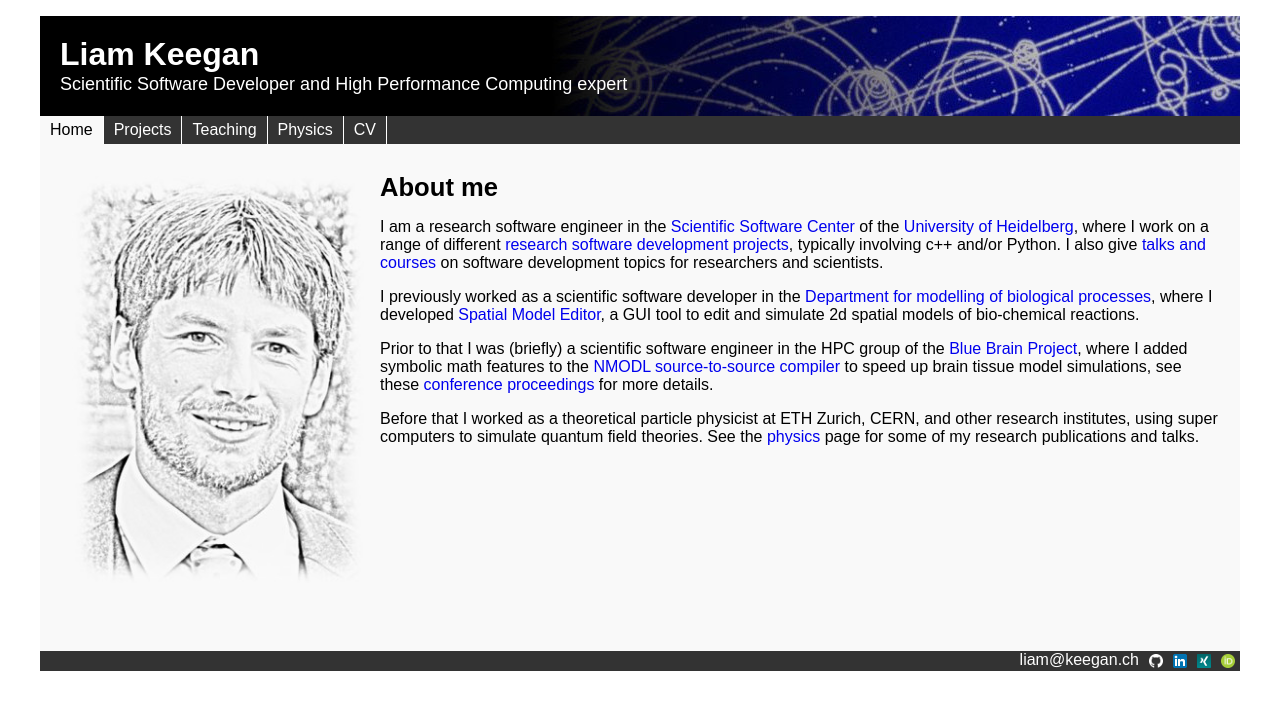
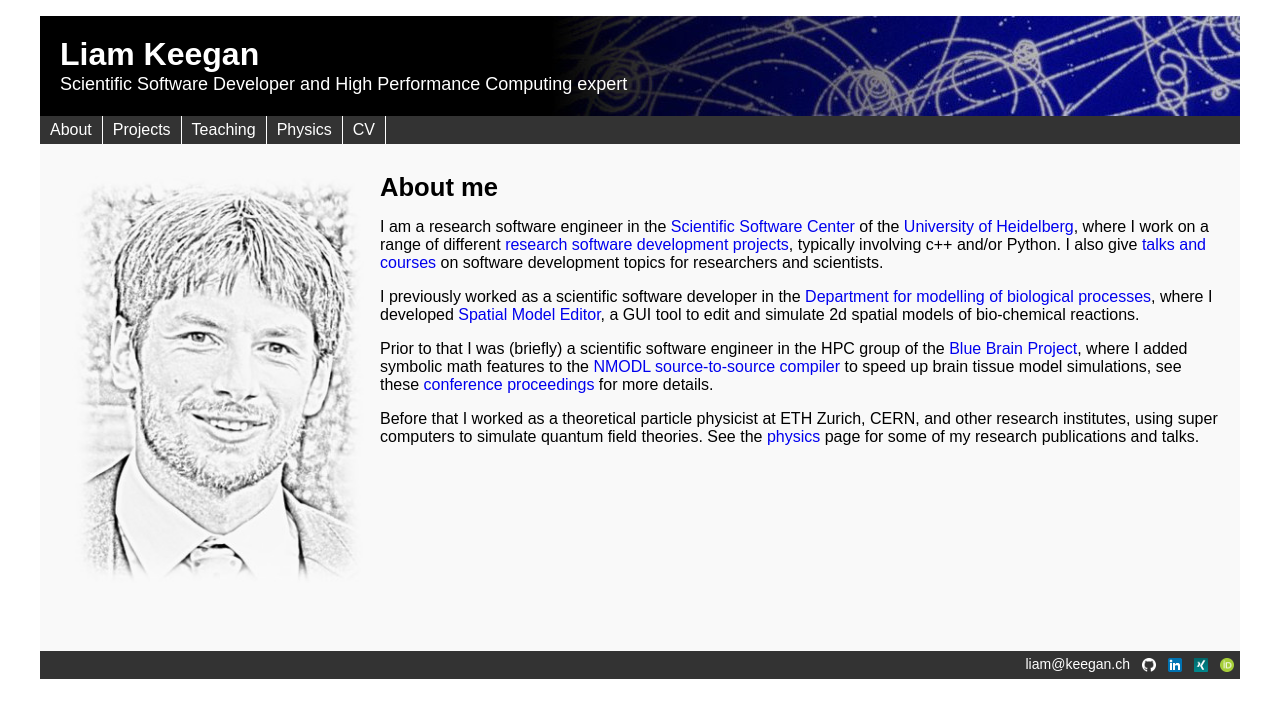
Before and after one commit to lkeegan/lkeegan.github.io, a Jekyll site: the page built from index.md, in a window 1280 px wide. Shown: the top 718 px of the page. Built offline with Jekyll 4.4.1, drawn with Linux system fonts in a browser that asks for light colours.

Commit message:
make footer height match navbar, change Home->About

```diff
--- a/_layouts/default.html
+++ b/_layouts/default.html
@@ -1,6 +1,6 @@
 ---
 navbar_pages:
-  - title: Home
+  - title: About
     url: index
   - title: Projects
     url: projects
--- a/css/layout.css
+++ b/css/layout.css
@@ -40,6 +40,7 @@ body {
 
 #navigation {
   float: left;
+  height: 28px;
   width: 100%;
   background: #333;
 }
@@ -145,17 +146,17 @@ body {
   bottom: 0;
   background: #333;
   text-align: right;
-  height: 20px;
+  height: 28px;
   width: 100%;
-  line-height: 16px;
-  font-size: 16px;
+  line-height: 14px;
+  font-size: 14px;
   color: #fff;
 }
 
 #footer a {
   display: block;
   float: right;
-  padding: 1px 5px 1px 5px;
+  padding: 6px;
   color: #fff;
   text-decoration: none;
 }
--- a/index.md
+++ b/index.md
@@ -1,5 +1,5 @@
 ---
-title: Home
+title: About me
 layout: default
 image: photo.jpg
 ---
```
